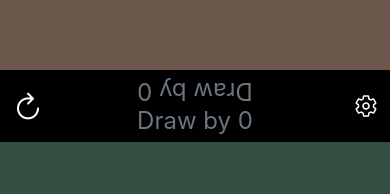
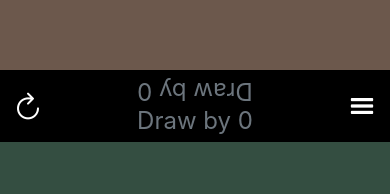
Before and after one commit to mpladow/wm-companion, a React Native app: screen /Home in a window 390 px wide. Shown: the part 316-510 px from the top of the page. Built offline with nearby package versions, Linux system fonts and the light colour scheme.

Commit message:
added collapsible menu. added blunder menu option

```diff
--- /dev/null
+++ b/src/Navigation/Charts/BlunderChart.tsx
@@ -0,0 +1,19 @@
+import { FlatList, Pressable, StyleSheet, View } from "react-native";
+import React from "react";
+import { useTheme } from "@hooks/useTheme";
+import { Styling } from "@utils/index";
+import { Text } from "@components/index";
+import { margin } from "@utils/constants";
+
+const BlunderChart = () => {
+	const { theme } = useTheme();
+	return (
+		<View style={{ display: "flex", flex: 1 }}>
+			<View>
+				<Text style={{ fontSize: Styling.xl, fontWeight: "bold" }}>WMR Combat Calculator</Text>
+			</View>
+		</View>
+	);
+};
+
+export default BlunderChart;
--- a/src/Navigation/Home/screens/Home.tsx
+++ b/src/Navigation/Home/screens/Home.tsx
@@ -2,13 +2,15 @@ import { StatusBar } from "expo-status-bar";
 import React, { useEffect, useMemo, useState } from "react";
 import { Alert, FlatList, Modal, StyleSheet, Text, TouchableOpacity, View } from "react-native";
 
-import constants, { margin, playerTypes, results } from "@utils/constants";
+import constants, { margin, Pages, playerTypes, results } from "@utils/constants";
 import { PlayerSection, ResultSection } from "./components";
 import CentreSection from "./components/CentreSection";
 import { ResultProps } from "@utils/types";
 import { useTheme } from "@hooks/useTheme";
 import CustomModal from "@components/CustomModal";
 import Settings from "@navigation/Settings/screens/Settings";
+import { current } from "@reduxjs/toolkit";
+import BlunderChart from "@navigation/Charts/BlunderChart";
 
 export const Home = () => {
 	const theme = useTheme();
@@ -19,6 +21,7 @@ export const Home = () => {
 	const [p2CasualtyScore, setP2CasualtyScore] = useState<number>(0);
 	const [p1CombatBonus, setP1CombatBonus] = useState<number>(0);
 	const [p2CombatBonus, setP2CombatBonus] = useState<number>(0);
+	const [currentModalContent, setCurrentModalContent] = useState<string>(Pages.Blunders);
 
 	const combatResultTop = useMemo(() => {
 		const diff = playerOneScore - playerTwoScore;
@@ -79,6 +82,17 @@ export const Home = () => {
 			setP2CombatBonus(score);
 		}
 	};
+	const onSettingsPress = () => {
+		setCurrentModalContent(Pages.Settings);
+		setModalVisible(true);
+	};
+	const onBlunderPress = () => {
+		setCurrentModalContent(Pages.Blunders);
+		setModalVisible(true)
+	}
+	// useEffect(() => {
+	// 	if (currentModalContent != "") setModalVisible(true);
+	// }, [currentModalContent]);
 
 	const handleReset = () => {
 		setP1CasualtyScore(0);
@@ -86,6 +100,13 @@ export const Home = () => {
 		setP1CombatBonus(0);
 		setP2CombatBonus(0);
 	};
+
+	const renderModalContent = useMemo(() => {
+		let component: JSX.Element = <></>;
+		if (currentModalContent == Pages.Settings) component = <Settings />;
+		if (currentModalContent == Pages.Blunders) component = <BlunderChart />;
+		return component;
+	}, [currentModalContent]);
 
 	return (
 		<View style={{ flex: 1 }}>
@@ -117,10 +138,12 @@ export const Home = () => {
 					flexGrow: 0.2,
 					paddingHorizontal: margin * 3,
 					backgroundColor: theme.theme.backgroundVariant2,
+					overflow: "visible",
 				}}
 			>
 				<CentreSection
-					handleSettingsPress={() => setModalVisible(!modalVisible)}
+					handleSettingsPress={onSettingsPress}
+					handleBlunderPress={onBlunderPress}
 					handleReset={handleReset}
 					topResultValue={combatResultTop}
 					bottomResultValue={combatResultBottom}
@@ -129,7 +152,12 @@ export const Home = () => {
 			<View
 				style={[
 					styles.container,
-					{ justifyContent: "space-between", flexDirection: "row", backgroundColor: theme.theme.background },
+					{
+						zIndex: -5,
+						justifyContent: "space-between",
+						flexDirection: "row",
+						backgroundColor: theme.theme.background,
+					},
 				]}
 			>
 				<PlayerSection
@@ -144,7 +172,7 @@ export const Home = () => {
 			</View>
 			<StatusBar style='auto' />
 			<CustomModal setModalVisible={() => setModalVisible(!modalVisible)} modalVisible={modalVisible}>
-				<Settings/>
+				{renderModalContent}
 			</CustomModal>
 		</View>
 	);
--- a/src/Navigation/Home/screens/components/CentreSection.tsx
+++ b/src/Navigation/Home/screens/components/CentreSection.tsx
@@ -1,19 +1,50 @@
-import { Pressable, StyleSheet, Text, View } from "react-native";
-import React from "react";
+import { Pressable, StyleSheet, View } from "react-native";
+import React, { useState } from "react";
 import ResultSection from "./ResultSection";
-import Button from "@components/button";
 import { ResultProps } from "@utils/types";
 import { useTheme } from "@hooks/useTheme";
 import Ionicons from "@expo/vector-icons/Ionicons";
+import MenuModal, { MenuOptions } from "./MenuModal";
+import { AntDesign } from "@expo/vector-icons";
 
 type CentreSectionProps = {
 	handleReset: () => void;
 	handleSettingsPress: () => void;
+	handleBlunderPress: () => void;
 	topResultValue?: ResultProps;
 	bottomResultValue?: ResultProps;
 };
-const CentreSection = ({ handleReset, handleSettingsPress, topResultValue, bottomResultValue }: CentreSectionProps) => {
+const CentreSection = ({
+	handleReset,
+	handleSettingsPress,
+	handleBlunderPress,
+	topResultValue,
+	bottomResultValue,
+}: CentreSectionProps) => {
 	const { theme } = useTheme();
+	const [menuOpen, setMenuOpen] = useState(false);
+
+	const onExpandedPress = () => {
+		console.log(menuOpen ? "expanded" : "collapsed");
+		setMenuOpen(!menuOpen);
+	};
+	const test = [
+		{
+			label: "Settings",
+			onPress: handleSettingsPress,
+			// icon: <Ionicons name='settings' size={24} color={theme.text} />,
+			icon: <AntDesign name="infocirlce" size={24} color={theme.text} />
+		} as MenuOptions,
+		{
+			label: "Close",
+			icon: <AntDesign name='close' size={24} color={theme.text} />,
+		} as MenuOptions,
+		{
+			label: "Blunder",
+			onPress: handleBlunderPress,
+			icon: <Ionicons name='warning' size={24} color={theme.text} />,
+		},
+	];
 	return (
 		<>
 			<View style={{ flex: 1, justifyContent: "center", alignItems: "flex-start" }}>
@@ -22,10 +53,21 @@ const CentreSection = ({ handleReset, handleSettingsPress, topResultValue, botto
 				</Pressable>
 			</View>
 			<ResultSection resultOne={bottomResultValue} resultTwo={topResultValue} />
-			<View style={{ flex: 1, justifyContent: "center", alignItems: "flex-end" }}>
-				<Pressable onPress={handleSettingsPress}>
-					<Ionicons name='settings-outline' size={24} color={theme.text} />
-				</Pressable>
+			<View
+				style={{
+					flex: 1,
+					justifyContent: "center",
+					alignItems: "flex-end",
+					overflow: "visible",
+					zIndex: 999999,
+				}}
+			>
+				<MenuModal
+					options={test}
+					visible={menuOpen}
+					onDismiss={() => setMenuOpen(!setMenuOpen)}
+					handleMenuPress={onExpandedPress}
+				/>
 			</View>
 		</>
 	);
--- /dev/null
+++ b/src/Navigation/Home/screens/components/MenuModal.tsx
@@ -0,0 +1,117 @@
+import { Animated, Pressable, StyleSheet, TouchableOpacity, View } from "react-native";
+import React, { ReactElement, useEffect, useRef, useState } from "react";
+import { Entypo } from "@expo/vector-icons";
+import { useTheme } from "@hooks/useTheme";
+
+export type MenuOptions = {
+	label: string;
+	onPress?: () => void;
+	icon: ReactElement;
+};
+type MenuModalProps = {
+	options: MenuOptions[];
+	visible: boolean;
+	onDismiss: () => void;
+	handleMenuPress: () => void;
+};
+const MenuModal = ({ options, visible, onDismiss, handleMenuPress }: MenuModalProps) => {
+	const [height] = useState(new Animated.Value(0));
+	const [scale] = useState(new Animated.Value(0));
+	const [fadeAnimation] = useState(new Animated.Value(1));
+	const { theme } = useTheme();
+
+	const DROPDOWN_HEIGHT = 300;
+
+	// fade animation
+	useEffect(() => {
+		Animated.timing(fadeAnimation, {
+			toValue: visible ? 0 : 1,
+			duration: 200,
+			useNativeDriver: true,
+		}).start();
+	}, [visible]);
+
+	//height of menu
+	useEffect(() => {
+		console.log(visible, "visible");
+		Animated.timing(height, {
+			toValue: visible ? DROPDOWN_HEIGHT : 0,
+			duration: 500,
+			useNativeDriver: false,
+		}).start();
+		Animated.timing(scale, {
+			toValue: visible ? 0 : 1,
+			duration: 500,
+			useNativeDriver: false,
+		}).start();
+	}, [visible]);
+
+	// const [dropdownTop, setDropdownTop] = useState(0);
+
+	const dropdownButton = useRef<View>(null);
+	const onMenuPress = (): void => {
+		console.log("-----");
+		console.log("Open and close dropdown");
+		// dropdownButton?.current?.measure((_fx, _fy, _w, h, _px, py) => {
+		// 	setDropdownTop(h / 2);
+		// });
+		handleMenuPress();
+	};
+
+	return (
+		<Pressable onPress={onMenuPress} ref={dropdownButton} style={{ overflow: "visible" }}>
+			<Animated.View
+				style={{
+					opacity: fadeAnimation,
+				}}
+			>
+				<Entypo name='menu' size={32} color={theme.text} />
+			</Animated.View>
+			<Animated.View
+				onTouchEnd={onMenuPress}
+				style={[
+					{ height: height, top: 5, backgroundColor: theme.black },
+					{
+						transform: [
+							{
+								translateY: scale.interpolate({
+									inputRange: [0, 1],
+									outputRange: [-150, 0],
+								}),
+							},
+						],
+					},
+					styles.dropdown,
+				]}
+			>
+				{options.map((x, index) => (
+					<TouchableOpacity
+						key={index}
+						style={{ padding: 8, paddingVertical: 12 }}
+						onPress={x.label == "Close" ? onMenuPress : x.onPress}
+					>
+						{x.icon}
+					</TouchableOpacity>
+				))}
+			</Animated.View>
+		</Pressable>
+	);
+};
+
+export default MenuModal;
+
+const styles = StyleSheet.create({
+	dropdown: {
+		borderRadius: 25,
+		justifyContent: "space-evenly",
+		overflow: "hidden",
+		alignItems: "center",
+		position: "absolute",
+		width: 70,
+		right: -10,
+		shadowColor: "#000000",
+		shadowRadius: 4,
+		shadowOffset: { height: 4, width: 0 },
+		shadowOpacity: 0.5,
+	},
+});
--- a/src/components/CustomModal.tsx
+++ b/src/components/CustomModal.tsx
@@ -1,13 +1,12 @@
-import { Alert, Dimensions, Modal, Pressable, StyleSheet, Text, TouchableWithoutFeedback, View } from "react-native";
+import { Alert, Dimensions, Modal, Pressable, StyleSheet, TouchableWithoutFeedback, View } from "react-native";
 import React from "react";
 import { AntDesign } from "@expo/vector-icons";
-import Button from "./button";
 import { useTheme } from "@hooks/useTheme";
 
 type CustomModalProps = {
 	setModalVisible: () => void;
 	modalVisible: boolean;
-	children: JSX.Element;
+	children?: JSX.Element;
 };
 
 const CustomModal = ({ setModalVisible, modalVisible, children }: CustomModalProps) => {
@@ -38,7 +37,6 @@ const CustomModal = ({ setModalVisible, modalVisible, children }: CustomModalPro
 						{children}
 					</>
 				</View>
-				<View></View>
 			</View>
 		</Modal>
 	);
--- /dev/null
+++ b/src/components/ExpandableView.tsx
@@ -0,0 +1,41 @@
+import { Animated, StyleSheet, Text, View, ViewProps, ViewStyle } from "react-native";
+import React, { ReactNode, useEffect, useState } from "react";
+
+type ExpandableViewProps = {
+	expanded: boolean;
+	children: ReactNode;
+	style?: ViewStyle;
+};
+
+const ExpandableView = ({ expanded, children, style }: ExpandableViewProps) => {
+	const [height] = useState(new Animated.Value(0));
+	useEffect(() => {
+		Animated.timing(height, {
+			toValue: !expanded ? 200 : 0,
+			duration: 150,
+			useNativeDriver: false,
+		}).start();
+	}, [expanded, height]);
+
+	return (
+		<Animated.View
+			style={[style,
+				{
+                    overflow: 'visible',
+                    zIndex: 99,
+					height: height,
+					display: "flex",
+                    flex: 1,
+					flexDirection: "column",
+					justifyContent: "center",
+					width: 50,
+					backgroundColor: "blue",
+				},
+			]}
+		>
+			{children}
+		</Animated.View>
+	);
+};
+
+export default ExpandableView;
--- a/src/components/button.tsx
+++ b/src/components/button.tsx
@@ -9,14 +9,15 @@ type buttonProps = {
 };
 const Button = ({ children, onPress, variant }: buttonProps) => {
 	return (
+		<View onTouchStart={onPress}>
 			<TouchableOpacity
 				hitSlop={20}
 				activeOpacity={0.8}
-			onPress={onPress}
 				style={[styles.button, { alignItems: "center" }]}
 			>
 				{children}
 			</TouchableOpacity>
+		</View>
 	);
 };
 
--- a/src/components/index.tsx
+++ b/src/components/index.tsx
@@ -1,3 +1,5 @@
 import { default as Button } from "./button";
 import {default as Text} from "./CustomText";
-export { Button, Text };
+import {default as ExpandableView} from "./ExpandableView";
+
+export { Button, Text, ExpandableView };
--- a/src/utils/constants.ts
+++ b/src/utils/constants.ts
@@ -6,5 +6,8 @@ export const results = {
 	Defeat: "Defeat",
 	Draw: "Draw",
 };
-
+export const Pages = {
+	Settings: "Settings",
+	Blunders: "Blunders",
+};
 export default playerTypes;
```
Lines whose indentation alone changed are shown as unchanged.
